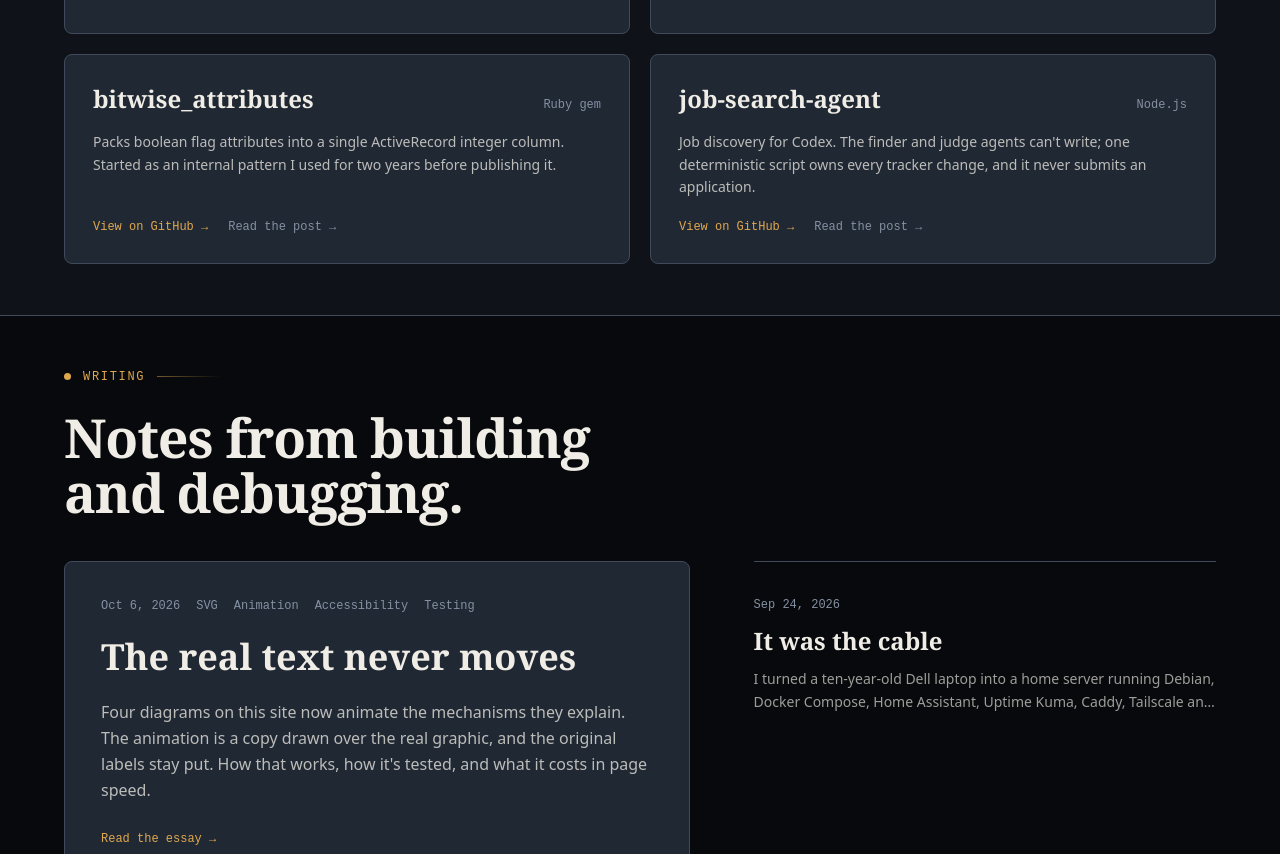
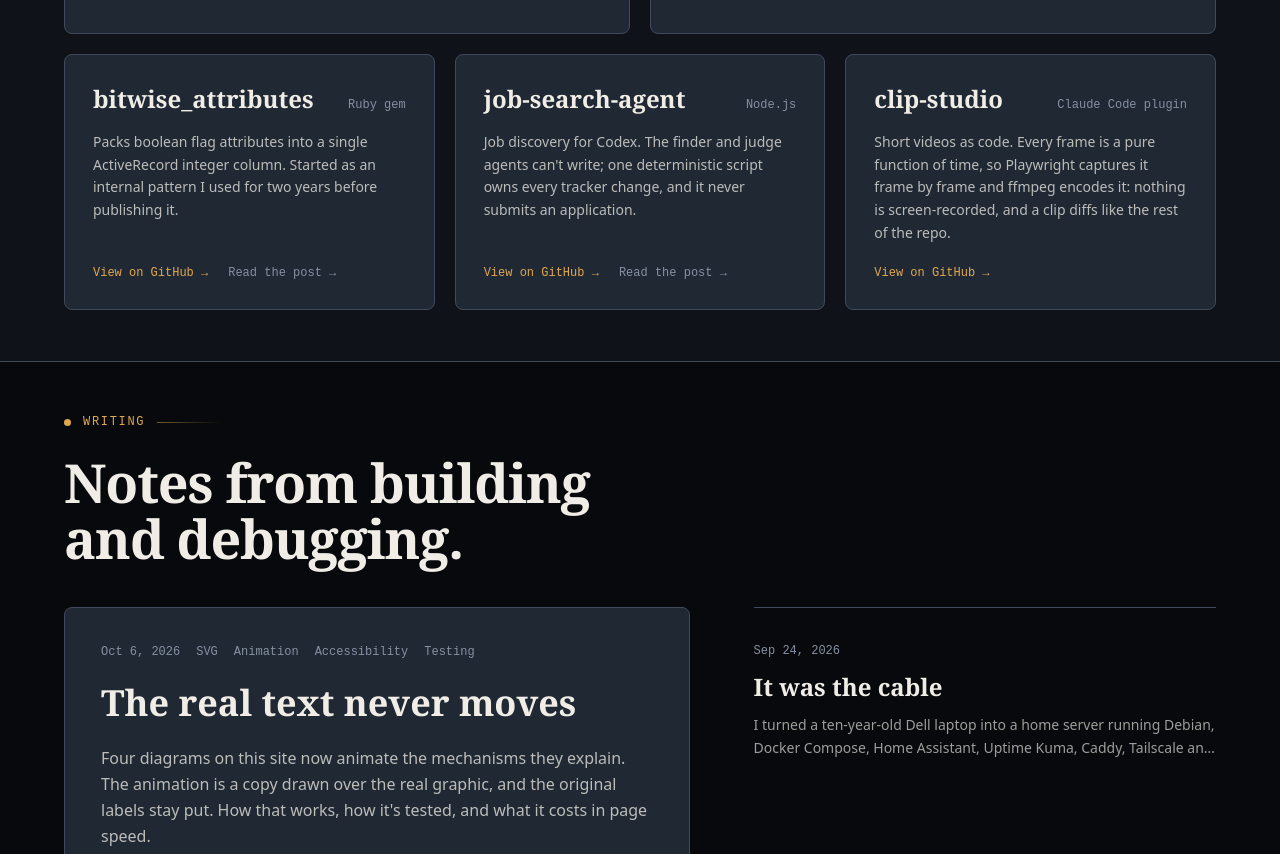
Before and after one commit to mehboobali98/mehboob.dev, an Astro site: page / in a window 1280 px wide. Shown: the part 6480-7334 px from the top of the page. Built offline with nearby package versions, Linux system fonts and the light colour scheme; Astro itself is replaced by a stand-in of ours; no server answers; animation ran at ten frames a second; a web font is replaced by a local one.

Commit message:
List clip-studio under open source
clip-studio went public on 20 Oct. Like job-search-agent it has one user, so its card makes a design claim, not an adoption one: a clip is code, captured frame by frame, not a screen recording. A third secondary card needs a third column on wide screens; below xl the cards stack as before.

```diff
--- a/src/components/OpenSource.astro
+++ b/src/components/OpenSource.astro
@@ -44,6 +44,15 @@ const projects = [
     href: 'https://github.com/mehboobali98/job-search-agent',
     cta: 'View on GitHub',
     post: '/blog/every-fixture-was-one-line-long/',
+  },
+  // One user again, so the claim is the design: a clip is code, not a recording.
+  {
+    name: 'clip-studio',
+    tag: 'Claude Code plugin',
+    repo: 'mehboobali98/clip-studio',
+    desc: 'Short videos as code. Every frame is a pure function of time, so Playwright captures it frame by frame and ffmpeg encodes it: nothing is screen-recorded, and a clip diffs like the rest of the repo.',
+    href: 'https://github.com/mehboobali98/clip-studio',
+    cta: 'View on GitHub',
   },
 ];
 
@@ -170,7 +179,7 @@ const secondary = withStats.slice(2);
         ))}
       </div>
 
-      <div class="grid md:grid-cols-2 gap-5">
+      <div class="grid md:grid-cols-2 xl:grid-cols-3 gap-5">
         {secondary.map(({ project, stat }) => (
           <article
             data-reveal
--- a/src/pages/llms.txt.ts
+++ b/src/pages/llms.txt.ts
@@ -53,6 +53,9 @@ ${workLines.join('\n')}
 - [job-search-agent](https://github.com/mehboobali98/job-search-agent): job discovery
   for Codex. The finder and judge agents can't write; one deterministic script owns
   every tracker change, and it never submits an application.
+- [clip-studio](https://github.com/mehboobali98/clip-studio): a Claude Code plugin that
+  makes short videos from code. Every frame is a pure function of time, captured with
+  Playwright and encoded with ffmpeg, from product-demo or motion-graphics templates.
 
 ## Publication
 
```
